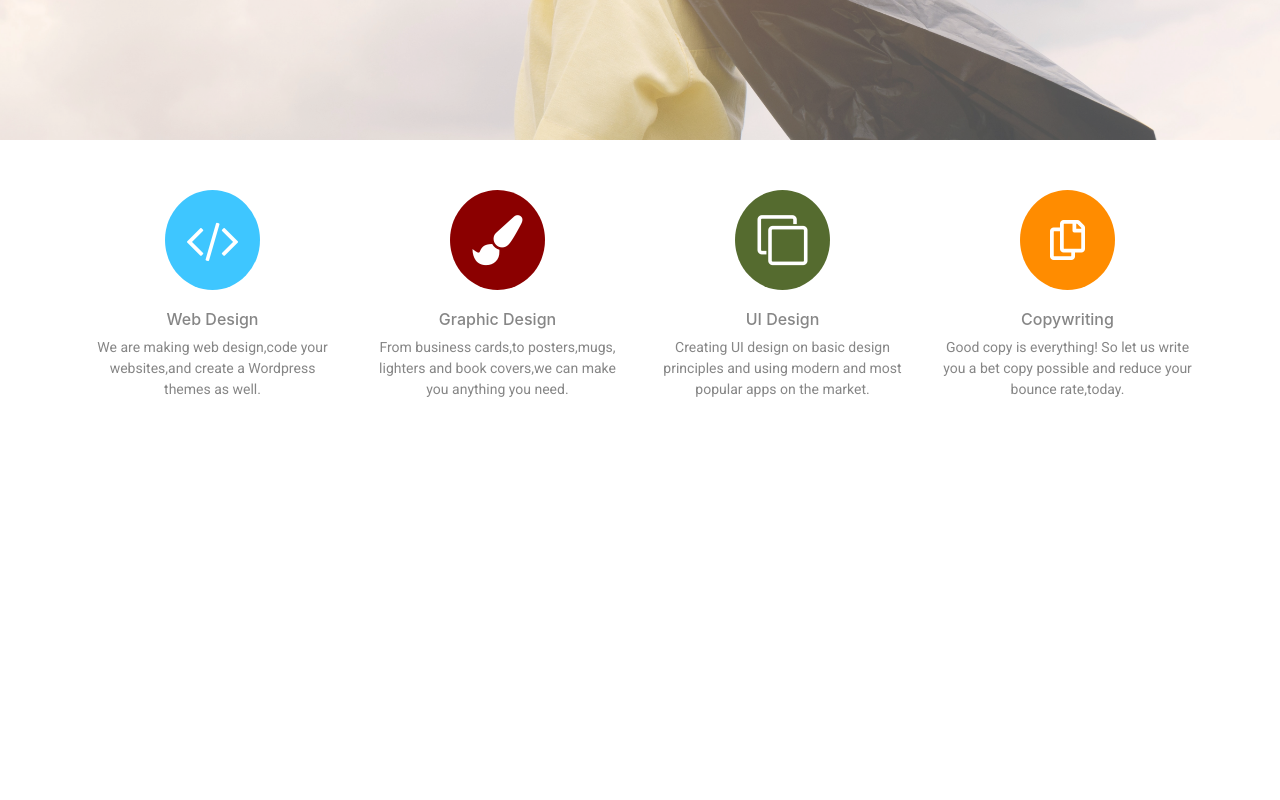
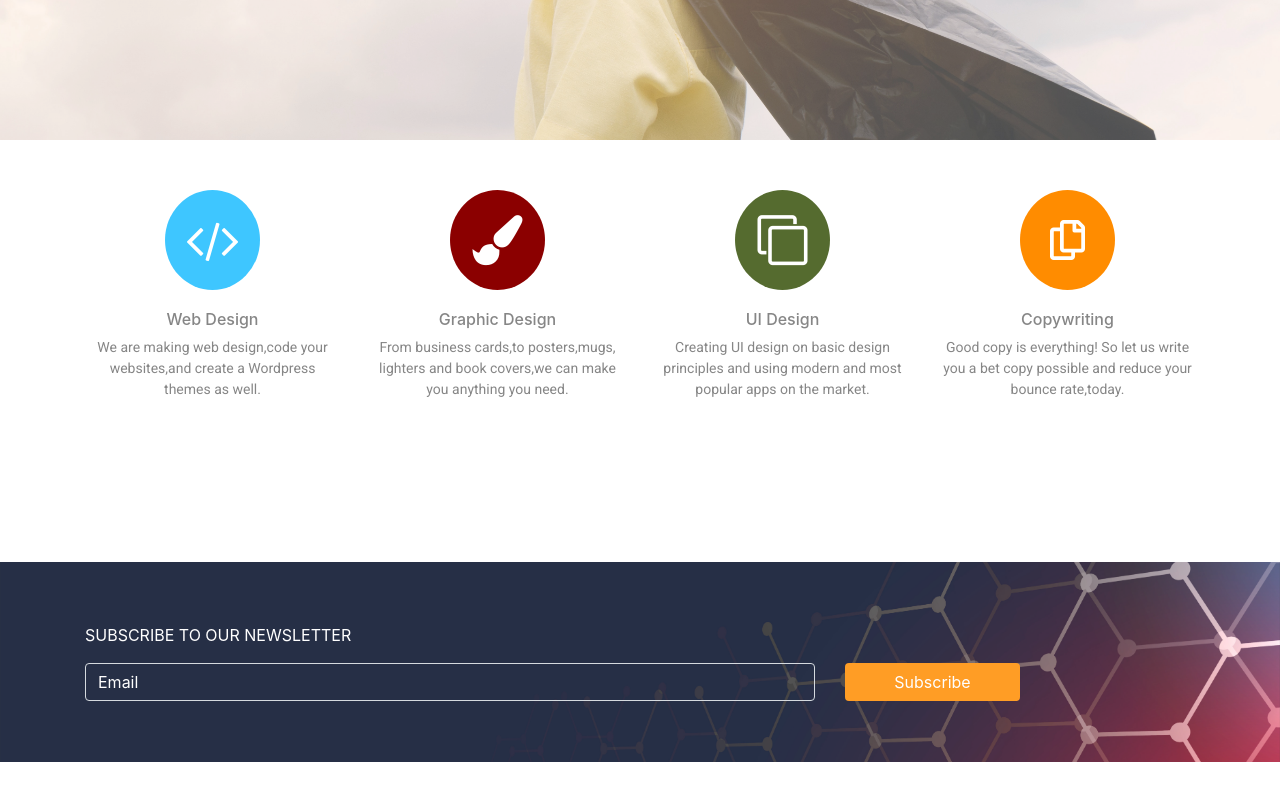
Before and after one commit to tomersan/ex23, a plain HTML site: page index.html in a window 1280 px wide. Shown: the part 570-1370 px from the top of the page. Before the commit the page ends 1132 px from the top, so only its background shows below. Drawn offline with nearby package versions, Linux system fonts and the light colour scheme.

Commit message:
newslatter

```diff
--- a/index.html
+++ b/index.html
@@ -96,3 +96,25 @@
 
         </div>
       </div>
+
+      <div class="newslatter">
+        <div class="container">
+          <div class="row titleEmail">
+            <div class="col-12">
+                <p>SUBSCRIBE TO OUR NEWSLETTER</p>
+            </div>
+        </div>
+
+        <form class="row form-inline" action="">
+          <div class="col-sm-8 col-md-8 form-group">
+            <input type="email" class="form-control" id="email" value="Email" placeholder="Enter email" name="email">
+          </div>
+          <div class="col-sm-4 col-md-4">
+            <button type="submit" class="submit">Subscribe</button>
+          </div>
+        </form>
+      </div>
+  </div>
+  </div>
+      </div>
+      </div>
--- a/style.css
+++ b/style.css
@@ -148,3 +148,42 @@ h1 {
         height: 45px;
         margin-bottom: 90px;
       }
+
+      .newslatter
+      {
+         background: url(images/22589.jpg)no-repeat center center;
+         background-size: cover;
+         display: flex;
+         justify-content: space-between;
+         align-items: center;
+         height: 200px;
+         width: 100%;
+         margin-bottom: 90px;
+         background-color: rgba(134, 134, 134, 0.9);
+         opacity: 0.85;
+
+      }
+
+
+      .titleEmail{
+        color: #ffffff;
+      }
+
+      #email{
+        width: 100%;
+        background-color: transparent;
+        color: #ffffff;
+    }
+
+    .submit
+    {
+        border: 0px;
+        border-radius: 4px;
+        background-color:darkorange;
+        left: 1175px;
+        top: 1630px;
+        color: white;
+        height: 38px;
+        width: 50%;
+
+      }
```
